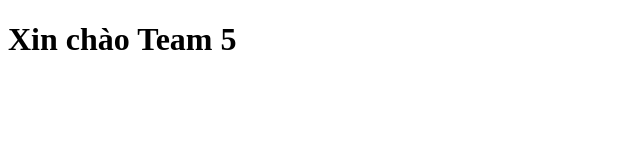
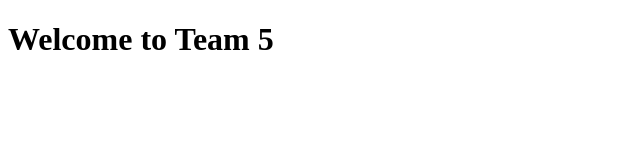
Before and after one commit to naminc/git-exercise-cnpm, a plain HTML site: page index.html in a window 1280 px wide. Shown: the whole page, without its empty margins (0-640 px from the left). Drawn offline with Linux system fonts and the light colour scheme.

Commit message:
Change title B

```diff
--- a/index.html
+++ b/index.html
@@ -7,6 +7,6 @@
     <title>Document</title>
 </head>
 <body>
-    <h1>Xin chào Team 5</h1>
+    <h1>Welcome to Team 5</h1>
 </body>
 </html>
```
